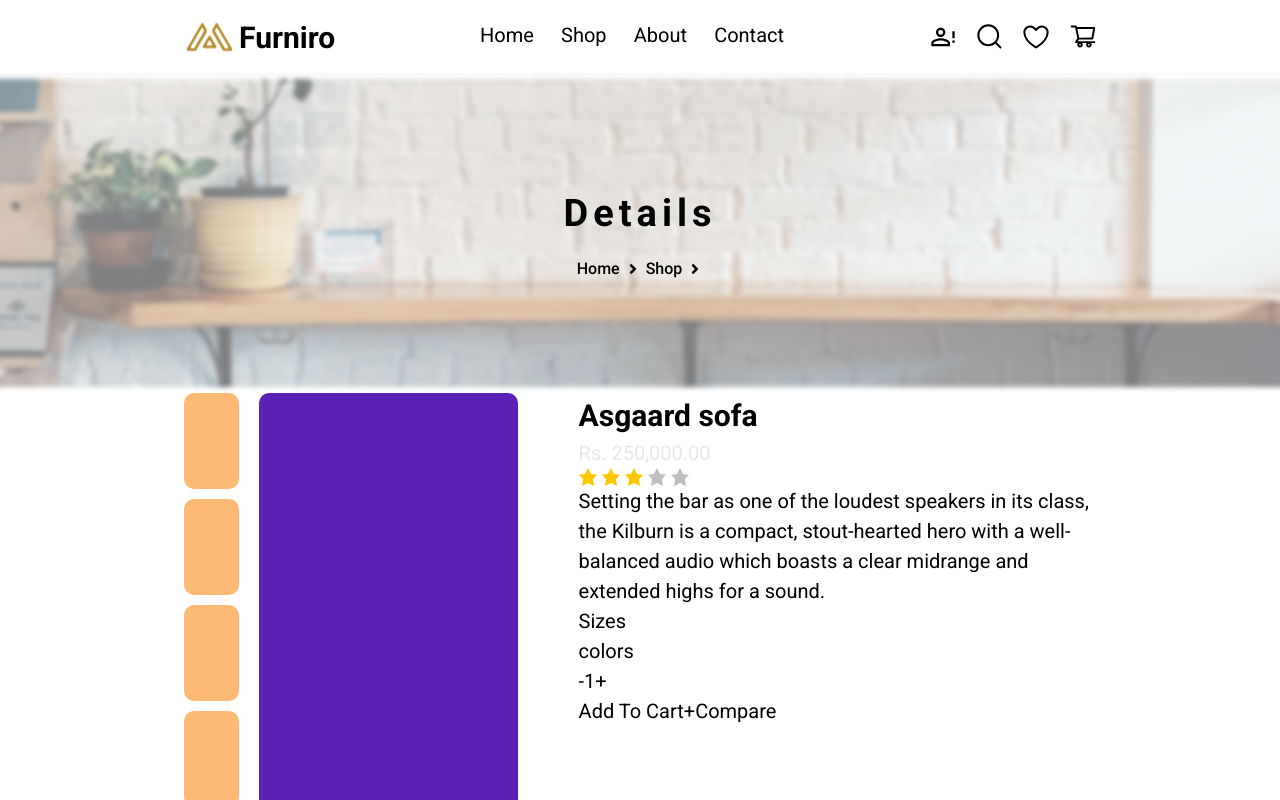
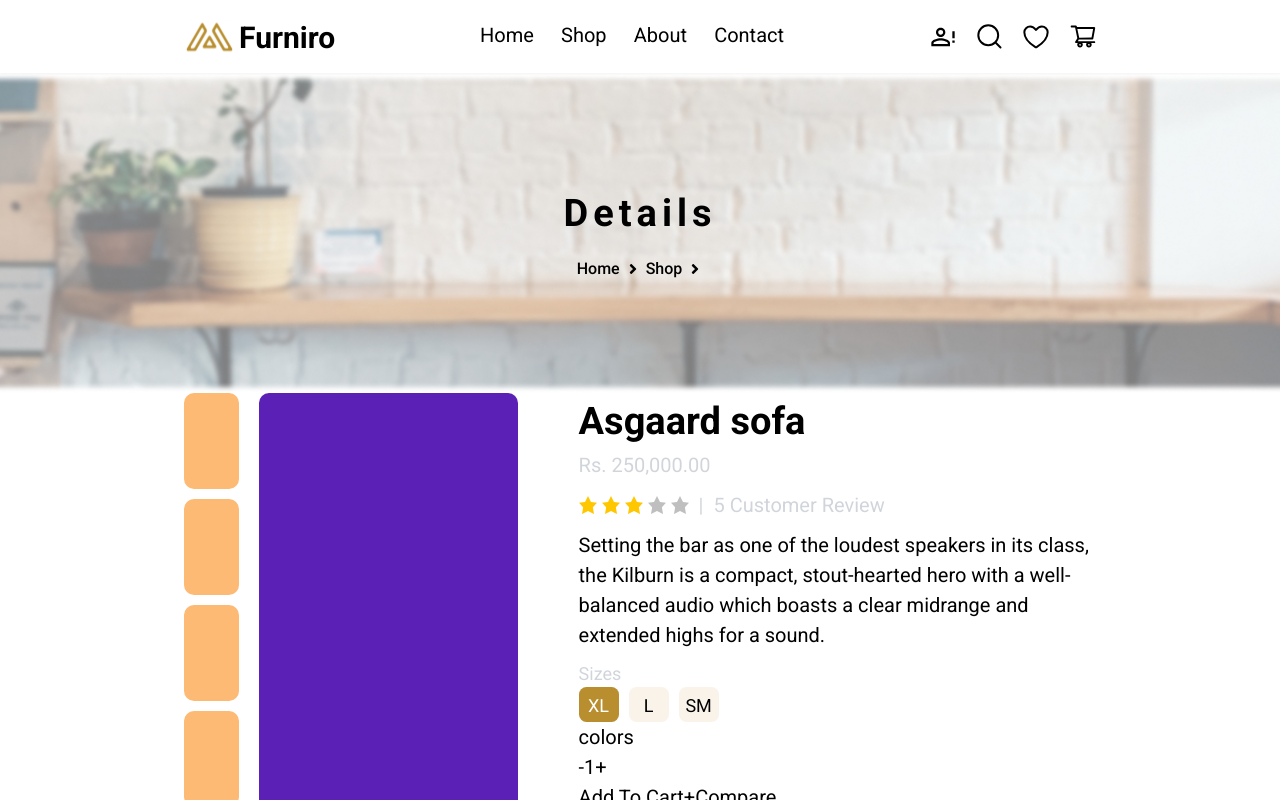
Before and after one commit to KareemHisham/shopping-store, a React (Vite) app: page /products/1 in a window 1280 px wide. Shown: the top 800 px of the page. Built offline with nearby package versions, Linux system fonts and the light colour scheme.

Commit message:
product_overview---sizes component

```diff
--- /dev/null
+++ b/src/components/sections/product-overview/Sizes.tsx
@@ -0,0 +1,28 @@
+interface SizesProps<T extends string[]> {
+  sizes: T;
+  active: T[number];
+}
+
+const Sizes = <T extends string[]>({ sizes, active }: SizesProps<T>) => {
+  return (
+    <div className="text-sm mt-2">
+      <h4 className="text-gray-300">Sizes</h4>
+      <div className="flex gap-2">
+        {sizes.map((size) => (
+          <span
+            key={size}
+            className={`w-8 h-7 text-sm text-center rounded-md p-1 ${
+              size === active
+                ? 'bg-primary text-white'
+                : 'bg-tertiary text-black'
+            }`}
+          >
+            {size}
+          </span>
+        ))}
+      </div>
+    </div>
+  );
+};
+
+export default Sizes;
--- a/src/components/sections/product-overview/index.tsx
+++ b/src/components/sections/product-overview/index.tsx
@@ -1,6 +1,7 @@
 import { IProduct } from '../../../constant/Interfaces';
 import ProductImages from './ProductImages';
 import Rating from '../../ui/Rating';
+import Sizes from './Sizes';
 
 const ProductOverview = ({ product }: { product: IProduct }) => {
   return (
@@ -11,10 +12,12 @@ const ProductOverview = ({ product }: { product: IProduct }) => {
           <div className="h-4/6">
             {/** heading */}
             <div>
-              <h1 className="text-lg font-bold">Asgaard sofa</h1>
-              <p className="text-gray-200">Rs. 250,000.00</p>
-              <div>
+              <h1 className="text-xl font-bold">Asgaard sofa</h1>
+              <p className="text-gray-300">Rs. 250,000.00</p>
+              <div className="flex items-center content-between gap-2 my-2">
                 <Rating rate={3} />
+                <span className="text-gray-300">|</span>
+                <p className="text-gray-300">5 Customer Review</p>
               </div>
             </div>
             {/**description */}
@@ -25,10 +28,7 @@ const ProductOverview = ({ product }: { product: IProduct }) => {
               sound.
             </p>
             {/** sizes */}
-            <div>
-              <h4>Sizes</h4>
-              <div></div>
-            </div>
+            <Sizes sizes={['XL', 'L', 'SM']} active="XL" />
             {/** colors */}
             <div>
               <h4>colors</h4>
```
